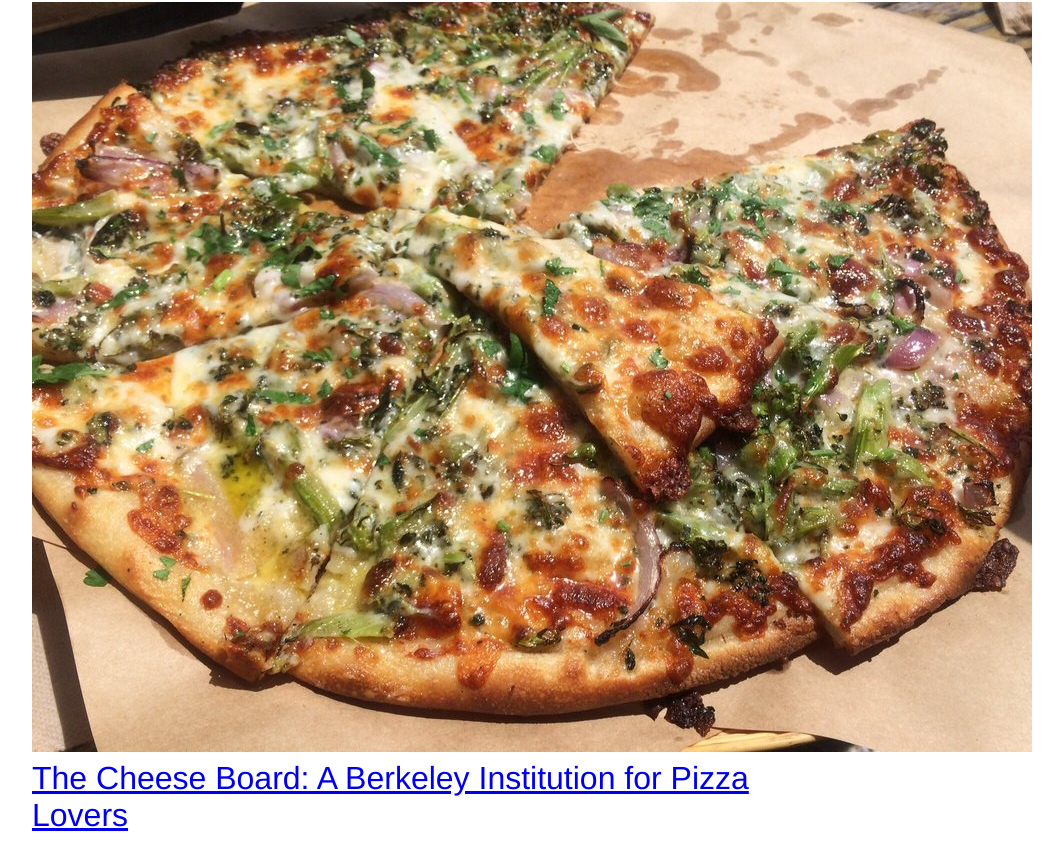
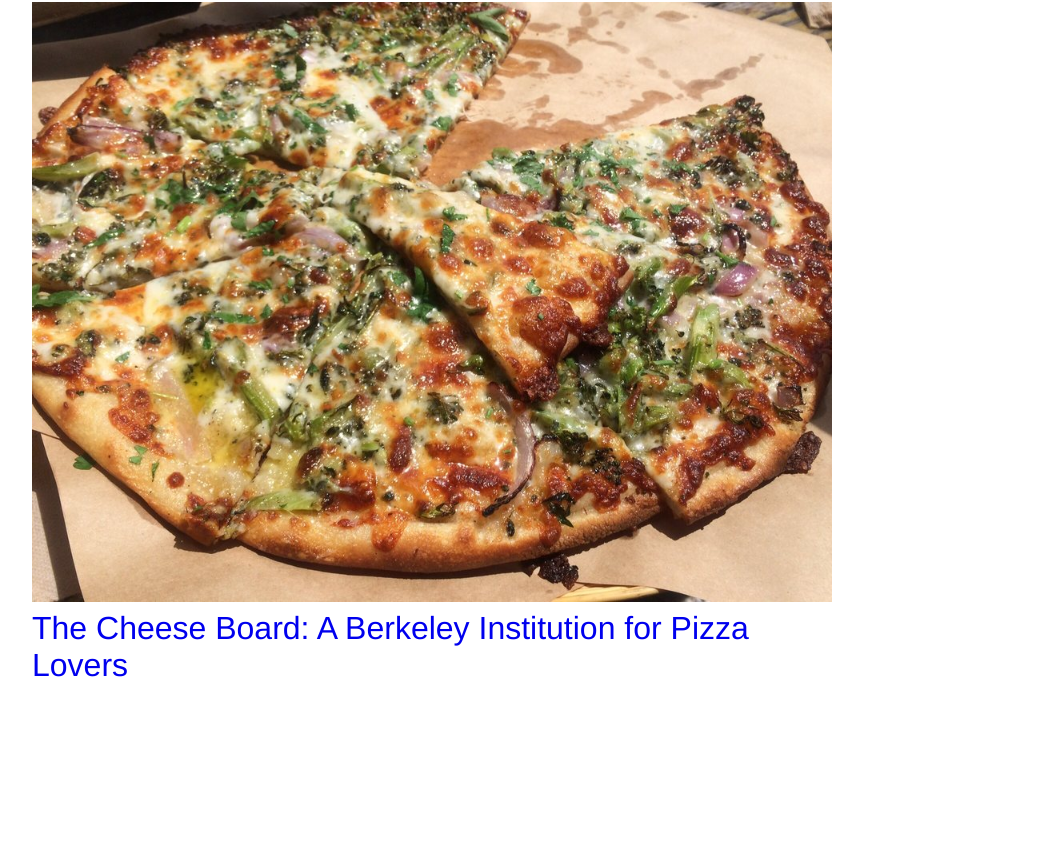
Before and after one commit to alexdgao/stacked-developers, a React (Vite) app in the folder final/: page /blog in a window 1280 px wide. Shown: the part 884-1726 px from the top of the page, without its empty margins (208-1271 px from the left). After the commit the page ends 1576 px from the top, so only its background shows below. Built offline with nearby package versions, Linux system fonts and the light colour scheme.

Commit message:
Update style.css for blog pages

```diff
--- a/final/src/style.css
+++ b/final/src/style.css
@@ -537,7 +537,7 @@
   width: 100%;
 }
 
-.about .name-text {
+.name-text {
   color: #70a9a1;
   font-family: "Outfit", Helvetica;
   font-size: 64px;
@@ -550,3 +550,15 @@
   align-items: center;
   width: 100%;
 }
+
+.blog .blog-pic{
+  width: 100%;
+  height: auto;
+  max-height: 300px;
+  max-height: 600px;
+  object-fit: cover;
+}
+
+.blog .blog-link{
+  text-decoration: none;
+}
```
